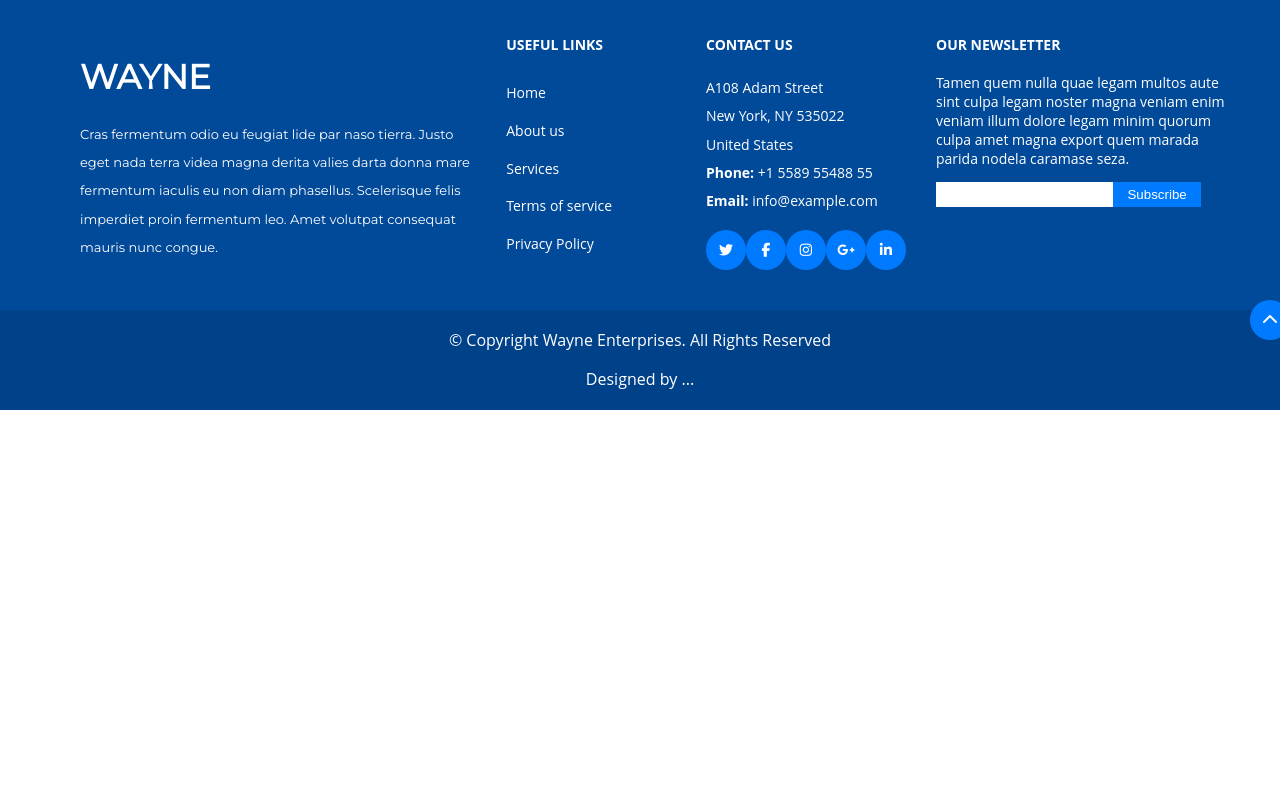
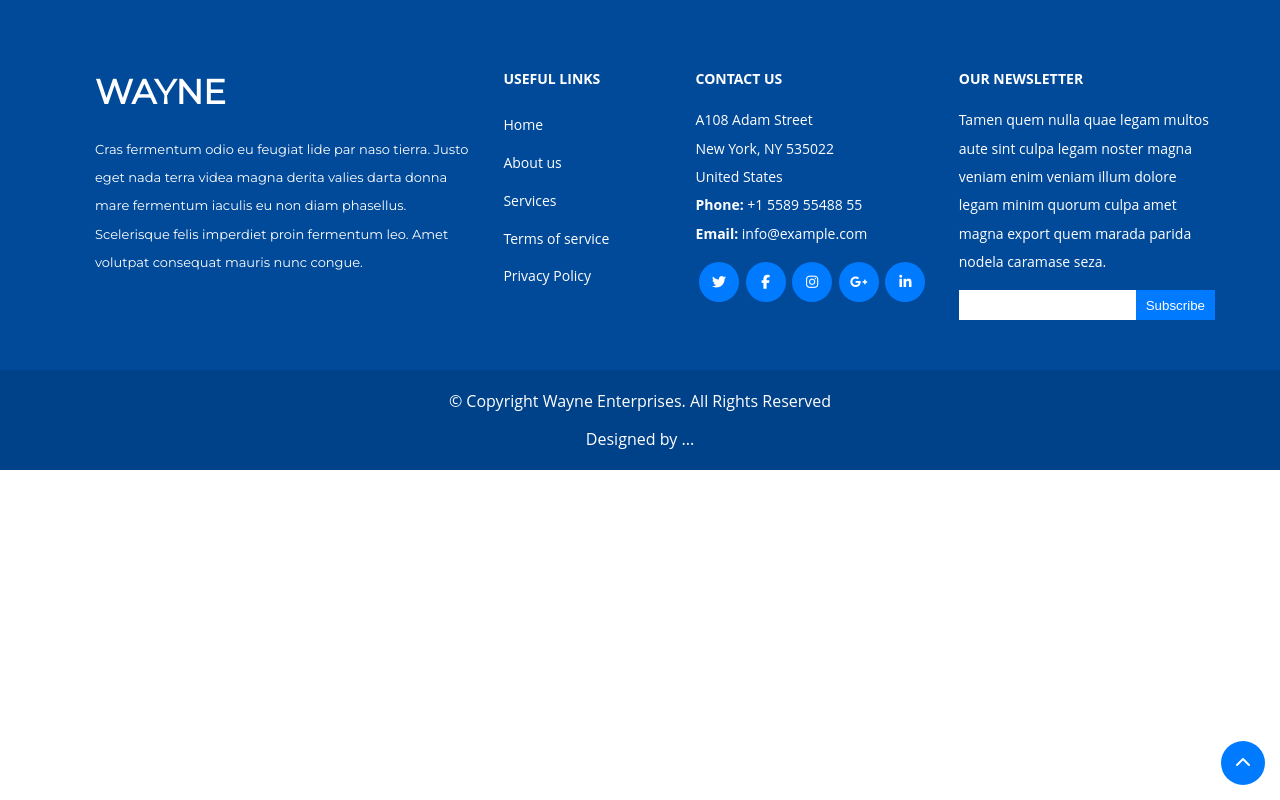
Before and after one commit to malumart/Tp-1, a plain HTML site: page index.html in a window 1280 px wide. Drawn offline with Linux system fonts and the light colour scheme.

Commit message:
Correcciones en HTML y CSS

```diff
--- a/index.html
+++ b/index.html
@@ -12,12 +12,9 @@
 </head>
 
 <body>
-    <!-- por motivos de accesibilidad, seria bueno que "arrow" sea un boton y no un div.
-    Esto permitira poder acceder a el con el teclado, y que se ilumine al estar activo
-    Tiene la desventaja de que implicaria un poco mas de estilado en css, pero vale la pena ! -->
-    <div class="arrow">
+    <button class="arrow">
         <i class="fas fa-chevron-up"></i>
-    </div>
+    </button>
     <footer>
         <div class="footer-container">
             <div class="bloque1">
--- a/style.css
+++ b/style.css
@@ -1,15 +1,4 @@
-/* Observaciones generales sobre el maquetado
-- El ultimo div ("our newsletter") deberia ser un poco mas angosto.
-El input deberia ir en la misma linea que los iconos del div anterior.
-Una posible solucion seria volverlo flex, con flex 1 y flex-direction: column
-- Atencion a la altura y al ancho del input. Esta bastante mas chico que en el modelo.
-- Si le quitamos el width del 40% al div "contact us" (y reemplazarlo por una medida absoluta, como 250px),
-ya no tenemos el problema de que los iconos se achiquen y pierdan la forma circular
-- Atencion al ancho de los elementos en resoluciones menores a 600px: deberian ocupar todo el ancho de la pantalla, tanto los divs contenedores como el input por ejemplo
-- El submit deberia tener un transition 0.3s como los demas links */
-
 @import url('https://fonts.googleapis.com/css?family=Montserrat&display=swap');
-
 
 body{
     font-family: "Open Sans", sans-serif;
@@ -18,15 +7,16 @@ body{
 }
 
 .arrow {
+    border: none;
+    color: white;
+    font-size: 16px;
     position: fixed;
-    top:300px;
-    left: 1250px;
-    /* como la flecha esta posicionada 1250px a la izquierda, desaparece en resoluciones menores a 1250
-    Una mejor solucion seria darle un position "right: 50px", lo que permitiria que aparezca en toda resolucion */
+    bottom: 15px;
+    right: 15px;
     background-color: #007bff;
     border-radius: 50%;
-    width: 40px;
-    height: 40px;
+    width: 44px;
+    height: 44px;
     display: flex;
     justify-content: center;
     align-items: center;
@@ -39,15 +29,11 @@ body{
 .footer-container{
  background-color: #004A99;
  display:flex;
- justify-content: space-between;
- /* este space between no hace ningun cambio, por lo que no deberia estar */
- padding: 35px;
+ padding: 50px;
 }
 
 .bloque1, .bloque2 {
     display: flex;
-    justify-content: space-around;
-     /* este space around no hace ningun cambio, por lo que no deberia estar */
 }
 
 .wayne{
@@ -63,14 +49,9 @@ body{
     font-size: 34px;
 }
 
-h4 {
-    margin: 0 0 20px 0;
-}
-
 .useful-links{
     width: 30%;
 }
-
 
 ul {
     list-style: none;
@@ -90,7 +71,7 @@ ul li a:hover {
 }
 
 .contact-us{
-    width: 40%;
+    width: 250px;
 }
 
 p {
@@ -123,11 +104,14 @@ p {
 }
 
 .newsletter{
-    width: 60%;
+    width: 50%;
+    display: flex;
+    flex-direction: column;
+    justify-content: space-around;
 }
 
 .newsletter p {
-    line-height: 0.5cm;
+    margin-top: 0;
 }
 
 form {
@@ -135,7 +119,10 @@ form {
 }
 
 input{
-    height: 25px;
+    display: flex;
+    flex: 1;
+    justify-content: center;
+    height: 30px;
     margin: 0;
     padding: 0;
     border: none;
@@ -145,6 +132,7 @@ input{
     background-color: #007bff;
     color: #ffffff;
     width: 30%;
+    transition: all 0.3s;
 }
 
 .submit:hover {
@@ -180,10 +168,6 @@ input{
 
     .bloque1, .bloque2 {
         display: flex;
-        justify-content: space-around;
-        justify-content: flex-start;
-        /* estos dos justify content se anulan. ademas, ambos son innecesarios: space-around ya esta declarado mas arriba (y no tenia ninguna consecuencia), flex start es innecesario */
-
     }
 
     .bloque1 {
@@ -204,7 +188,7 @@ input{
     }
 
     .icons {
-        width: 60%;
+        width: 100%;
     }
 
     .contact-us, .useful-links, .newsletter {
@@ -213,8 +197,6 @@ input{
 }
 
 @media(max-width:600px){
-    /* como "wayne" tiene un width del 50% heredado de la media query de 900px, aqui se ve un poco mas pequeño que en el modelo.
-    deberia tener un width del 100% en esta media query */
     .footer-container, .bloque1, .bloque2 {
         display: flex;
         flex-direction: column;
@@ -226,6 +208,7 @@ input{
     }
 
     .wayne {
+        width: 100%;
         margin-left: 0;
     }
 
@@ -240,7 +223,4 @@ input{
 
     form {
         width: 100%;
-        /* form ocupa el 100% de la pantalla, pero sus elementos no, porque tienden a ocupar el menor espacio posible al ser elementos flex.
-        Podemos solucionarlo dandole flex 2 al input type email y flex 1 al input type submit */
-    }
 }
```
